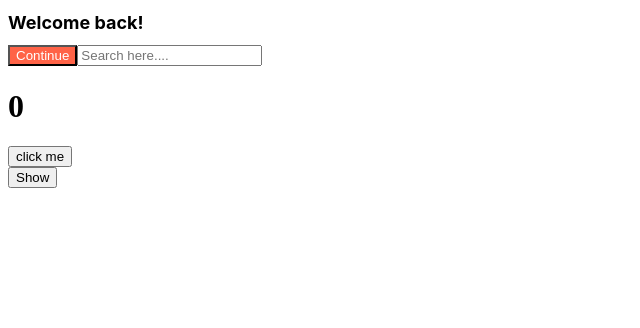
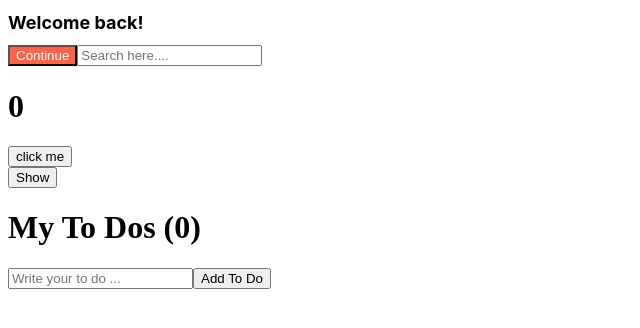
Before and after one commit to ehdtjq0411/react-for-beginners, a React (Create React App) app: page / in a window 1280 px wide. Shown: the top 328 px of the page, without its empty margins (0-640 px from the left). Built offline with nearby package versions, Linux system fonts and the light colour scheme.

Commit message:
TodoList step1

```diff
--- /dev/null
+++ b/src/TodoList.js
@@ -0,0 +1,37 @@
+import {useState, useEffect} from "react";
+
+function TodoList(){
+    const [toDo, setToDo] = useState("");
+    const [toDos, setToDos] = useState([]);
+
+    const onChange = (event) => {
+        return setToDo(event.target.value);
+    }
+    const onSubmit = (event) => {
+        event.preventDefault();
+        if(toDo === ""){
+            return;
+        }
+
+        setToDos((currentArray) => {
+            return [toDo, ...currentArray];
+        });
+        setToDo("");
+    }
+
+    return (
+        <div>
+            <h1>My To Dos ({toDos.length})</h1>
+            <form>
+                <input
+                    onChange={onChange}
+                    value={toDo}
+                    type="text"
+                    placeholder="Write your to do ..."/>
+                <button onClick={onSubmit}>Add To Do</button>
+            </form>
+        </div>
+    );
+}
+
+export default TodoList;
--- a/src/index.js
+++ b/src/index.js
@@ -1,10 +1,14 @@
 import React from 'react';
 import ReactDOM from 'react-dom';
 import App from './App';
+import TodoList from './TodoList';
 
 ReactDOM.render(
   <React.StrictMode>
-    <App />
+    <div>
+      <App />
+      <TodoList />
+    </div>
   </React.StrictMode>,
   document.getElementById('root')
 );
```
